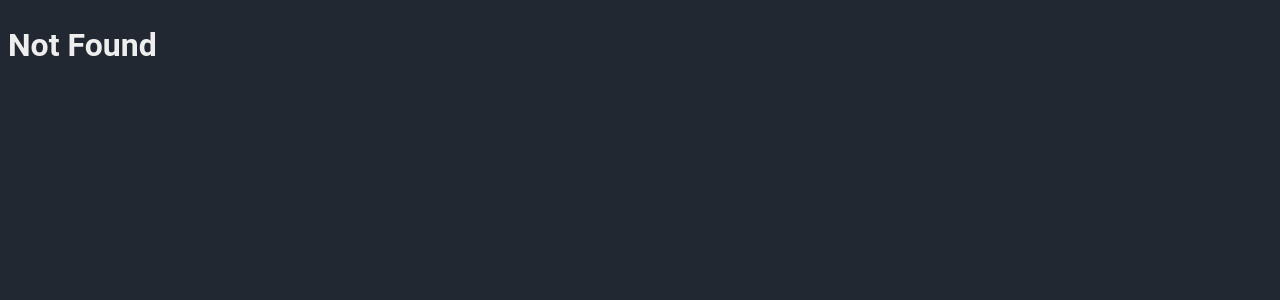
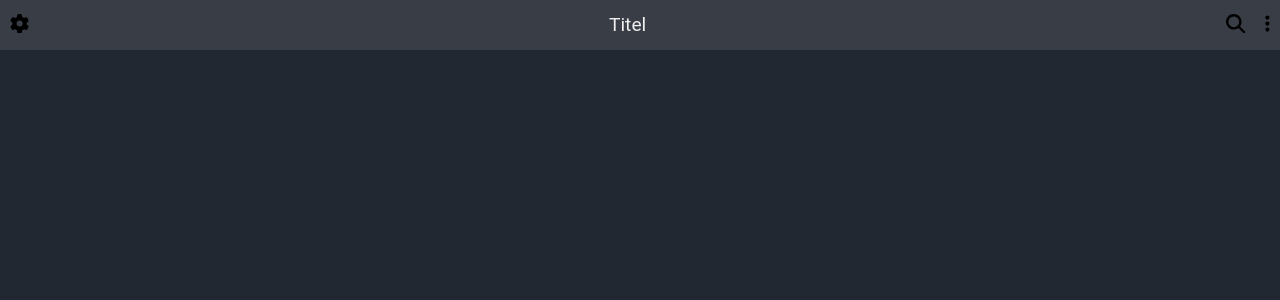
Before and after one commit to CihanKurtDev/Notes, a React (Vite) app: page /Home in a window 1280 px wide. Shown: the top 300 px of the page. Built offline with nearby package versions, Linux system fonts and the light colour scheme.

Commit message:
added header component| added zustand store

```diff
--- a/src/App.jsx
+++ b/src/App.jsx
@@ -4,6 +4,7 @@ import Registration from './pages/Registrarion'
 import { library } from '@fortawesome/fontawesome-svg-core'
 import {fas} from '@fortawesome/free-solid-svg-icons'
 import './App.css'
+import Home from './pages/Home'
 
 library.add(fas)
 
@@ -13,6 +14,7 @@ function App() {
     <Routes>
       <Route path='/' element={<Login />}/>
       <Route path='/Registration' element={<Registration />}/>
+      <Route path='/Home' element={<Home />}/>
       <Route path='*' element={<h1>Not Found</h1>}/>
     </Routes>
   )
--- /dev/null
+++ b/src/components/Header.jsx
@@ -0,0 +1,57 @@
+import React, { useState } from 'react';
+import { FontAwesomeIcon } from '@fortawesome/react-fontawesome';
+import { useLocation, useNavigate } from 'react-router-dom';
+import { iconSet } from '../utils/icon';
+import userStore from '../stores/userStore';
+
+export default function Header(){
+    const {
+        setIsEditingNotes,
+        showSettings,
+        setShowSettings,
+        setShowSortDropdown,
+        showDropdown,
+        setShowDropdown,
+        readOnly,
+        setReadOnly,
+    } = userStore()
+    const [showSearch, setShowSearch] = useState(false)
+    const navigate = useNavigate()
+    const location = useLocation().pathname.slice(1)
+    const iconsToShow =
+    iconSet(
+        showSettings,
+        setShowSettings,
+        showSearch,
+        setShowSearch,
+        showDropdown,
+        setShowDropdown,
+        setIsEditingNotes,
+        setShowSortDropdown,
+        navigate,
+        readOnly,
+        setReadOnly
+    ).get(location)
+
+    function generateButtons(string){
+        return iconsToShow.map((icon) => (
+            <>
+                {icon.position === string &&
+                    <button onClick={icon.func} className="button--transparent" x={icon}>
+                        <FontAwesomeIcon icon={icon.icon} />
+                    </button>
+                }
+            </>
+            )
+        );
+    }
+
+    return (
+        <header className='header'>
+          <div className="button__wrapper--left">{generateButtons("left")}</div>
+          {showSearch ? <input autoFocus className={`input input--search input--header ${showSearch && "open"}`} type='text' placeholder='Title' onBlur={() => setShowSearch(false)}/> : <p onClick={() => setShowSearch(true)}>Titel</p>}
+          <div className="button__wrapper--right">{generateButtons("right")}</div>
+        </header>
+      );
+
+}
--- /dev/null
+++ b/src/pages/Home.jsx
@@ -0,0 +1,38 @@
+import Header from '../components/Header';
+import { useEffect } from 'react';
+import userStore from '../stores/userStore';
+
+export default function Home(){
+    const {
+        searchString,
+        setNotesToEdit,
+        notes,
+        selectedNotes,
+        setSelectedNotes,
+        folders,
+        checkAllNotes,
+    } = userStore()
+
+    useEffect(() => {
+        setSelectedNotes(notes)
+    },[folders])
+
+    useEffect(() => {
+        setNotesToEdit(selectedNotes)
+    },[checkAllNotes])
+
+    useEffect(() => {
+        if (searchString !== "") {
+            const filteredNotes = notes.filter((note) => note.title && note.title.startsWith(searchString))
+            setSelectedNotes(filteredNotes)
+        } else {
+            setSelectedNotes(notes)
+        }
+    }, [notes, searchString])
+
+    return (
+        <div className="container">
+            <Header props={{title: "Alle Notizen"}}/>
+        </div>
+    )
+}
--- /dev/null
+++ b/src/stores/userStore.js
@@ -0,0 +1,45 @@
+import { create } from 'zustand'
+
+const userStore = create((set) => ({
+    // Might change content of userStore
+
+    searchString: "",
+    isLoading: false,
+    isEditingNotes: false,
+    notes: [],
+    notesToEdit: [],
+    showSettings: false,
+    readOnly: false,
+    checkAllNotes: false,
+    folders: [],
+    selectedNotes: [],
+    selectedFolder: {name: "Alle Notizen"},
+    showFolderForm: false,
+    showSortDropdown: false,
+    setShowSortDropdown: (boolean) => set({showSortDropdown: boolean}),
+    setReadOnly: (boolean) => set({readOnly: boolean}),
+    setCheckAllNotes: (boolean) => set({checkAllNotes: boolean}),
+    setSelectedFolder: (id) => set({selectedFolder: id}),
+    setShowFolderForm: (boolean) => set({showFolderForm: boolean}),
+    setSelectedNotes: (array) => set({selectedNotes: array}),
+    setFolders: (array) => set({folders: array}),
+    setNotes: (array) => set({notes: array}),
+    setIsEditingNotes: (boolean) => set({ isEditingNotes: boolean }),
+    setNotesToEdit: (array) => set({notesToEdit: array}),
+    setShowSettings : (boolean) => set({ showSettings: boolean }),
+
+    // Header
+    showDropdown: false,
+    showSearch: false,
+    isLoaded: false,
+    setIsLoaded: (boolean) => set({ isLoaded: boolean }),
+    setSortOption: (string) => set({ sortOption: string }),
+    setSearchString: (string) => set({ searchString: string }),
+    setShowDropdown:  (boolean) => set({ showDropdown: boolean }),
+    setShowSearch:  (boolean) => set({ showSearch: boolean }),
+
+    // MyEditor
+    setIsLoading: (boolean) => set({ isLoading: boolean }),
+}))
+
+export default userStore
--- a/src/styles/main.scss
+++ b/src/styles/main.scss
@@ -17,6 +17,11 @@ body {
     -webkit-font-smoothing: antialiased;
     -moz-osx-font-smoothing: grayscale;
     -webkit-text-size-adjust: 100%;
+    margin: 0;
+}
+
+p {
+    font-size: 1.2rem;
 }
 
 .form-wrapper {
@@ -25,3 +30,11 @@ body {
     align-items: center;
     height: 100vh;
 }
+
+.header {
+    display: flex;
+    justify-content: space-between;
+    align-items: center;
+    background-color: #393E46;
+    height: 50px;
+}
--- a/src/styles/modules/_button.module.scss
+++ b/src/styles/modules/_button.module.scss
@@ -17,4 +17,9 @@
         background-color: $accent-color;
         width: 100%;
     }
+
+    &--transparent {
+        @extend .button;
+        background-color: transparent;
+    }
 }
--- a/src/styles/modules/_form.module.scss
+++ b/src/styles/modules/_form.module.scss
@@ -32,21 +32,6 @@
         font-size: 0.9rem;
     }
 
-    &__paragraph {
-        font-size: 0.8rem;
-        width: 100%;
-        padding: 0 10px;
-        margin-bottom: 5px;
-
-        &--error {
-            position: absolute;
-            top: -0.8rem;
-            color: red;
-            left: 0;
-            margin: 0;
-        }
-    }
-
     &__button{
         width: 100%;
         padding: 8px 0;
--- a/src/styles/modules/_input.module.scss
+++ b/src/styles/modules/_input.module.scss
@@ -1,9 +1,23 @@
 .input {
     font-size: 1.2rem;
-    padding: 5px;
     border: 1px solid transparent;
     border-radius: 4px;
     background-color: $primary-color;
+
+    &--search {
+        background-color: transparent;
+        border: none;
+        font-size: 1.2rem;
+        width: 0%;
+        flex-grow: 0;
+        transition: width 1s, background-color 1s;
+
+
+        &.open {
+            width: 60%;
+            background-color: $background-color;
+        }
+    }
 
     &:focus-visible {
         outline: none;
--- /dev/null
+++ b/src/utils/icon.js
@@ -0,0 +1,14 @@
+import { faEllipsisVertical, faGear, faMagnifyingGlass, faChevronLeft, faBookOpen } from '@fortawesome/free-solid-svg-icons';
+
+export const iconSet = (showSettings, setShowSettings, showSearch, setShowSearch,showDropdown, setShowDropdown, setIsEditingNotes, setShowSortDropdown, navigate, readOnly, setReadOnly) => new Map([
+    ["Home", [
+            {icon: faGear, position: "left", func: () =>  setShowSettings(!showSettings)},
+            {icon: faMagnifyingGlass, position: "right",func: () => setShowSearch(!showSearch)},
+            {icon: faEllipsisVertical, position: "right", func: () => {setShowDropdown(!showDropdown), setIsEditingNotes(false),setShowSortDropdown(false)}},
+    ]],
+    ["NoteEditor", [
+            {icon: faChevronLeft, position: "left", func: () => navigate("/Home")},
+            {icon: faBookOpen, position: "right", func: () => setReadOnly(!readOnly)},
+            {icon: faEllipsisVertical,  position: "right", func: () => setShowDropdown(!showDropdown)},
+    ]],
+])
```
